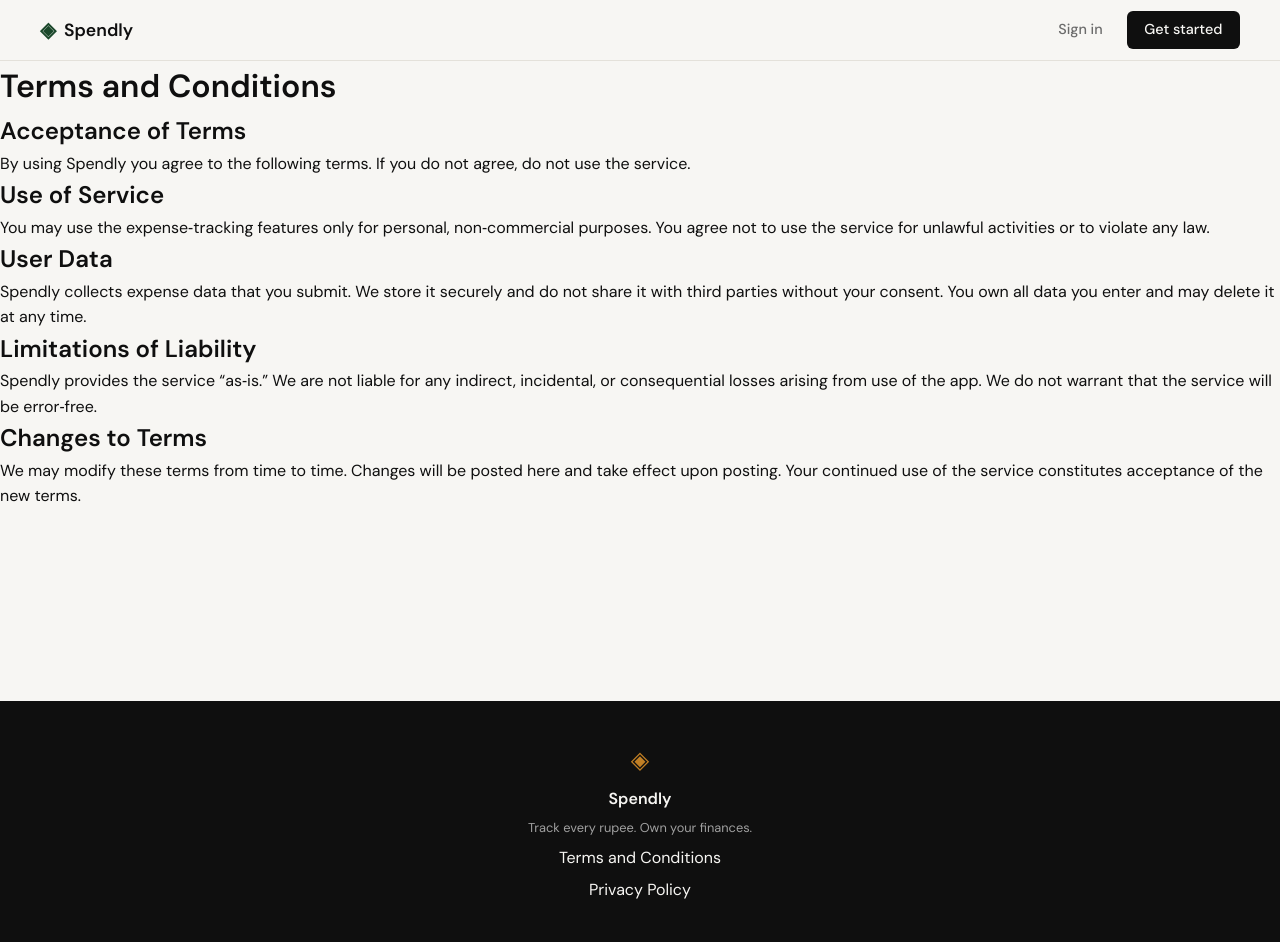
After one commit to rania007-creator/spendly, a Python web app: template templates/terms.html in a window 1280 px wide. The commit adds this page. Run offline with Jinja, Linux system fonts and the light colour scheme; the template is opened without the code that fills it, so the values that code supplies are empty.

Commit message:
Add /terms route and template; update footer link

```diff
--- a/templates/base.html
+++ b/templates/base.html
@@ -38,7 +38,7 @@
         <span class="footer-name">Spendly</span>
         <p class="footer-copy">Track every rupee. Own your finances.</p>
 
-        <a href="#">Terms and Conditions</a>
+        <a href="{{ url_for('terms') }}">Terms and Conditions</a>
         <a href="#">Privacy Policy</a>
       </div>
     </footer>
--- /dev/null
+++ b/templates/terms.html
@@ -0,0 +1,27 @@
+{% extends "base.html" %}
+
+{% block title %}Terms and Conditions{% endblock %}
+
+{% block content %}
+<h1>Terms and Conditions</h1>
+<section>
+    <h2>Acceptance of Terms</h2>
+    <p>By using Spendly you agree to the following terms. If you do not agree, do not use the service.</p>
+</section>
+<section>
+    <h2>Use of Service</h2>
+    <p>You may use the expense‑tracking features only for personal, non‑commercial purposes. You agree not to use the service for unlawful activities or to violate any law.</p>
+</section>
+<section>
+    <h2>User Data</h2>
+    <p>Spendly collects expense data that you submit. We store it securely and do not share it with third parties without your consent. You own all data you enter and may delete it at any time.</p>
+</section>
+<section>
+    <h2>Limitations of Liability</h2>
+    <p>Spendly provides the service “as‑is.” We are not liable for any indirect, incidental, or consequential losses arising from use of the app. We do not warrant that the service will be error‑free.</p>
+</section>
+<section>
+    <h2>Changes to Terms</h2>
+    <p>We may modify these terms from time to time. Changes will be posted here and take effect upon posting. Your continued use of the service constitutes acceptance of the new terms.</p>
+</section>
+{% endblock %}
```
Also changed, not shown: app.py (+3 -4 lines).
